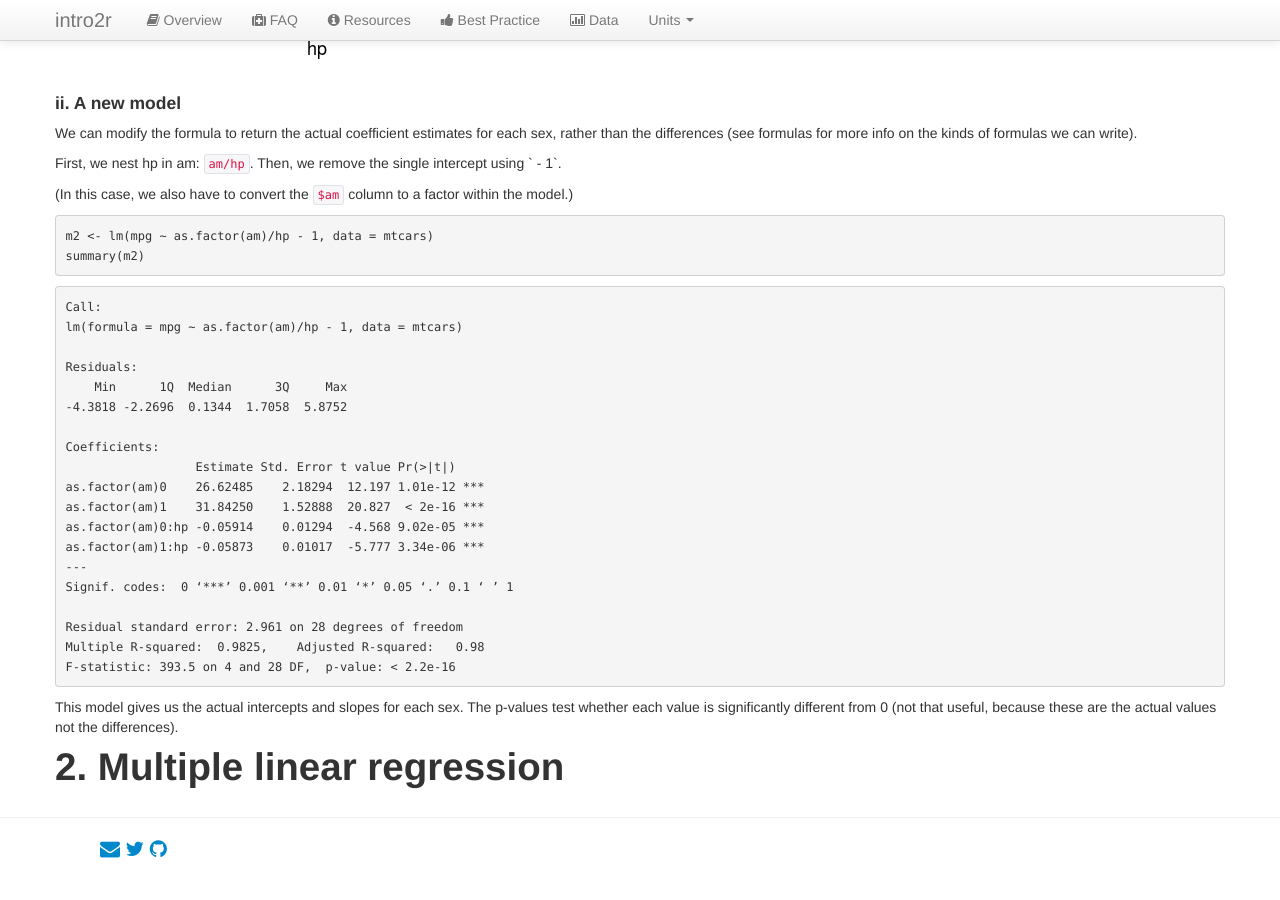
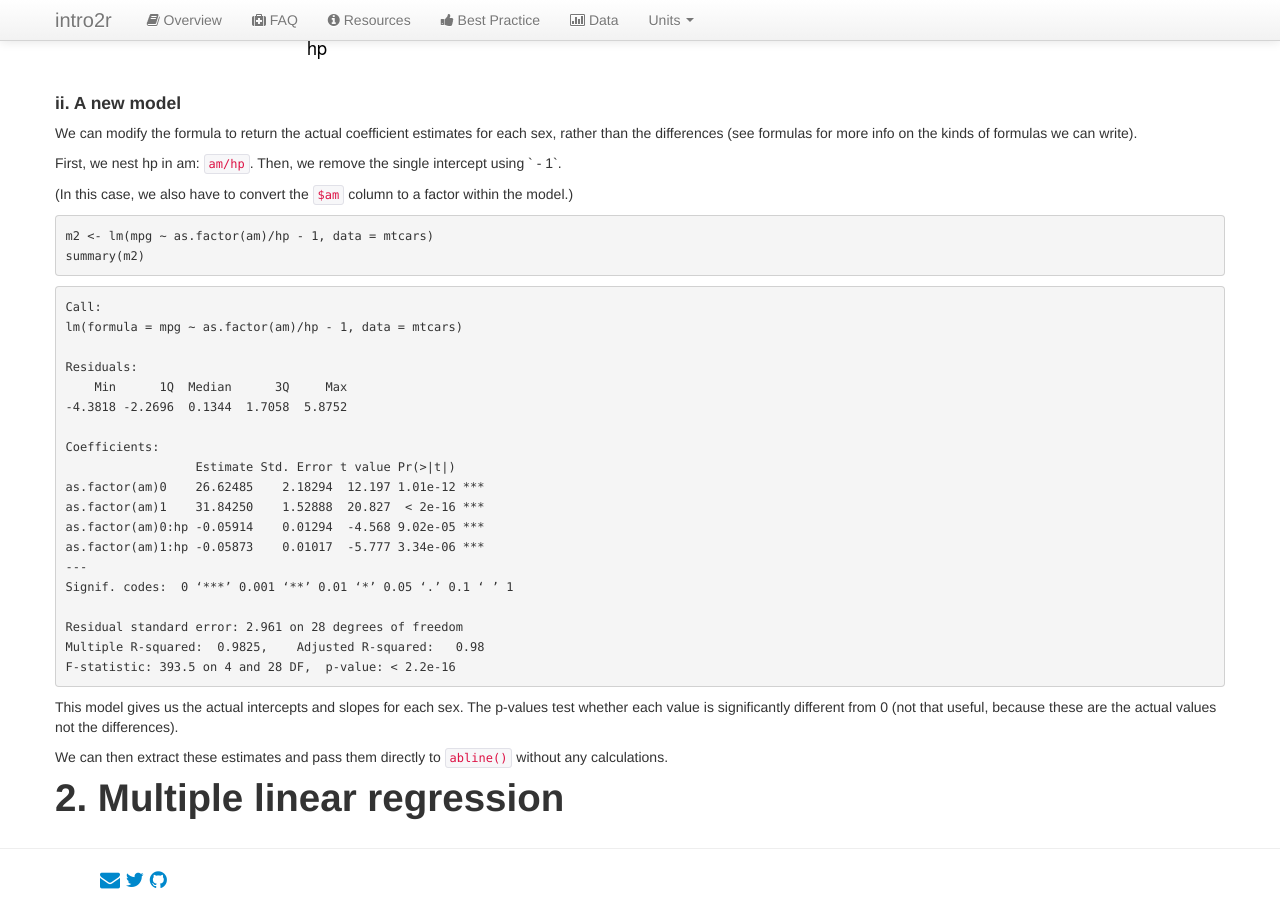
Before and after one commit to intro2r/intro2r, a Jekyll site: the page built from unit4/multiple-regression.md, in a window 1280 px wide and 900 px high, scrolled down 4949 px. Built offline with Jekyll 4.4.1, drawn with Linux system fonts in a browser that asks for light colours; before the commit the page ends 5818 px from its top, so only the background shows below that.

Commit message:
Update multiple-regression.md

```diff
--- a/unit4/multiple-regression.md
+++ b/unit4/multiple-regression.md
@@ -266,6 +266,8 @@ F-statistic: 393.5 on 4 and 28 DF,  p-value: < 2.2e-16
 
 This model gives us the actual intercepts and slopes for each sex. The p-values test whether each value is significantly different from 0 (not that useful, because these are the actual values not the differences).
 
+We can then extract these estimates and pass them directly to `abline()` without any calculations.
+
 
 
 
```
